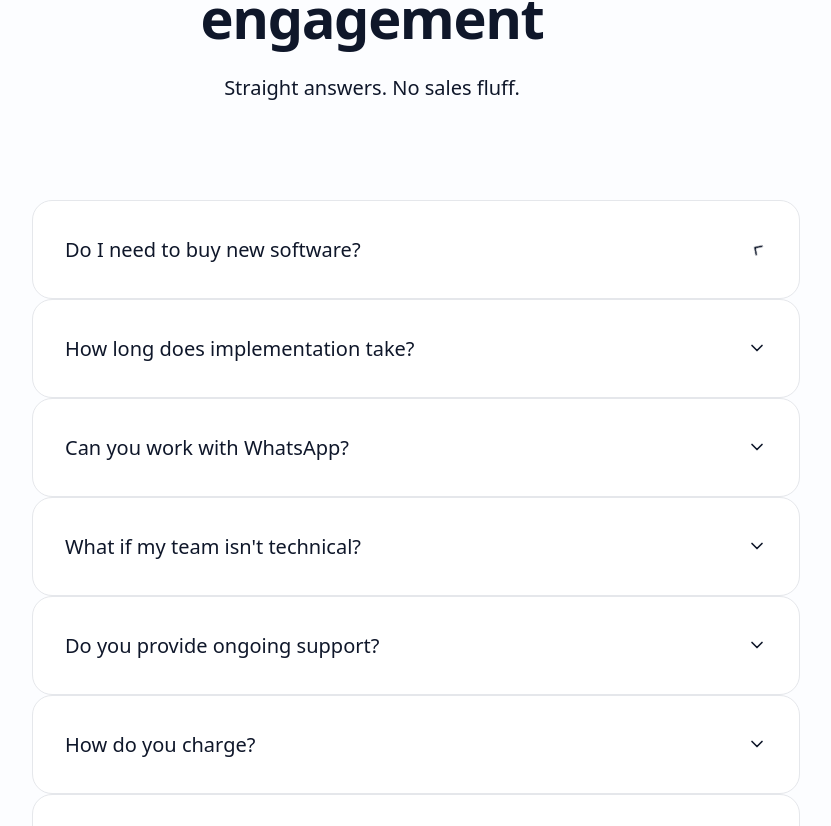
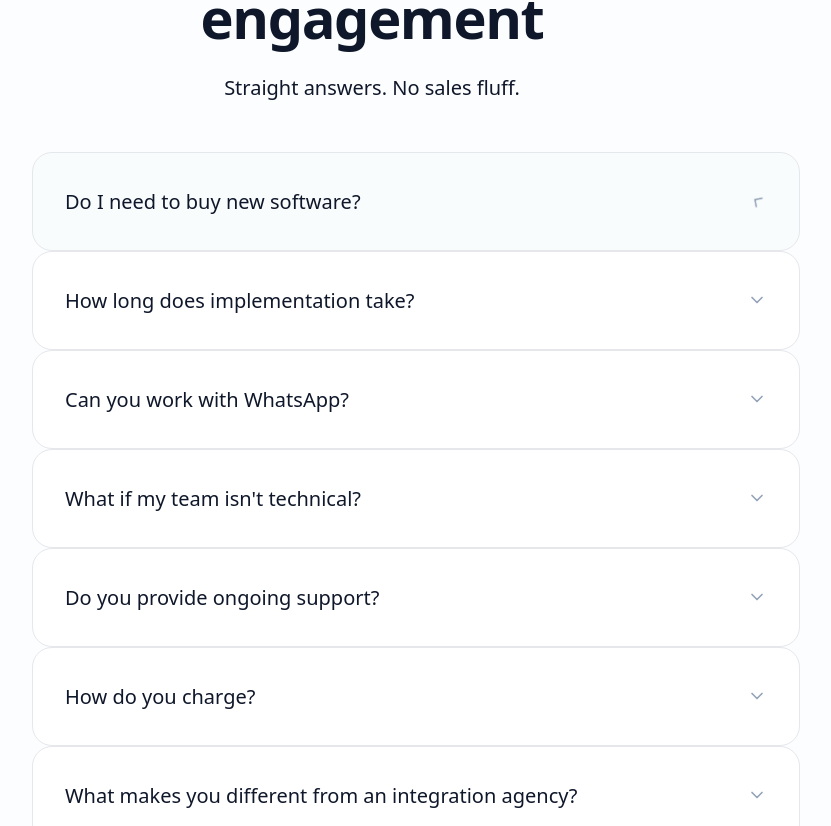
Before and after one commit to iamdevdhanush/Cadence, a Next.js app: page / in a window 1280 px wide. Shown: the part 7674-8500 px from the top of the page, without its empty margins (224-1055 px from the left). Built offline with nearby package versions, Linux system fonts and the light colour scheme.

Commit message:
feat: add FAQ section component with accordion functionality

```diff
--- a/src/components/sections/FAQ.tsx
+++ b/src/components/sections/FAQ.tsx
@@ -47,7 +47,7 @@ export function FAQ() {
   return (
     <section id="faq" className="section" aria-labelledby="faq-heading">
       <div className="container">
-        <div className="max-w-3xl mx-auto text-center mb-16 lg:mb-24">
+        <div className="max-w-3xl mx-auto text-center mb-[48px]">
           <SectionHeading
             eyebrow="FAQ"
             title="Questions we hear before every engagement"
@@ -60,7 +60,11 @@ export function FAQ() {
           {faqs.map((faq, index) => (
             <ScrollReveal key={index} delay={index * 50}>
               <details
-                className="group bg-surface border border-border rounded-card overflow-hidden transition-all duration-medium hover:border-white/15"
+                className={cn(
+                  'group bg-surface border border-border rounded-card overflow-hidden transition-all duration-medium',
+                  'hover:border-border-strong',
+                  openIndex === index && 'bg-surface-alt'
+                )}
                 open={openIndex === index}
                 onToggle={() => setOpenIndex(openIndex === index ? null : index)}
               >
@@ -68,14 +72,14 @@ export function FAQ() {
                   <h3 className="text-body-lg font-medium text-text pr-10">{faq.question}</h3>
                   <ChevronDown
                     className={cn(
-                      'w-5 h-5 text-muted/50 flex-shrink-0 transition-transform duration-medium',
+                      'w-5 h-5 text-text-light flex-shrink-0 transition-transform duration-medium',
                       openIndex === index && 'rotate-180'
                     )}
                     aria-hidden="true"
                   />
                 </summary>
                 <div className="px-6 lg:px-8 pb-6 lg:pb-8 animate-in">
-                  <p className="text-body text-muted/80">{faq.answer}</p>
+                  <p className="text-body text-text-muted">{faq.answer}</p>
                 </div>
               </details>
             </ScrollReveal>
```
